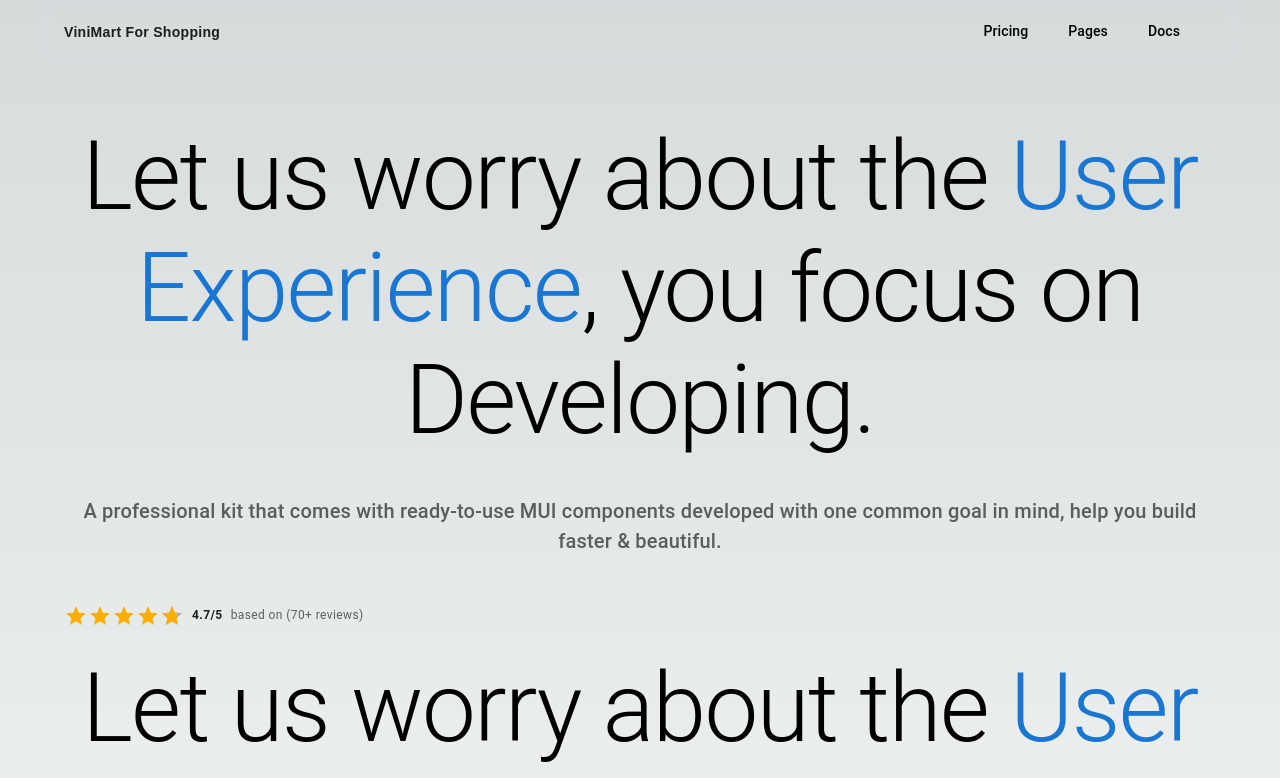
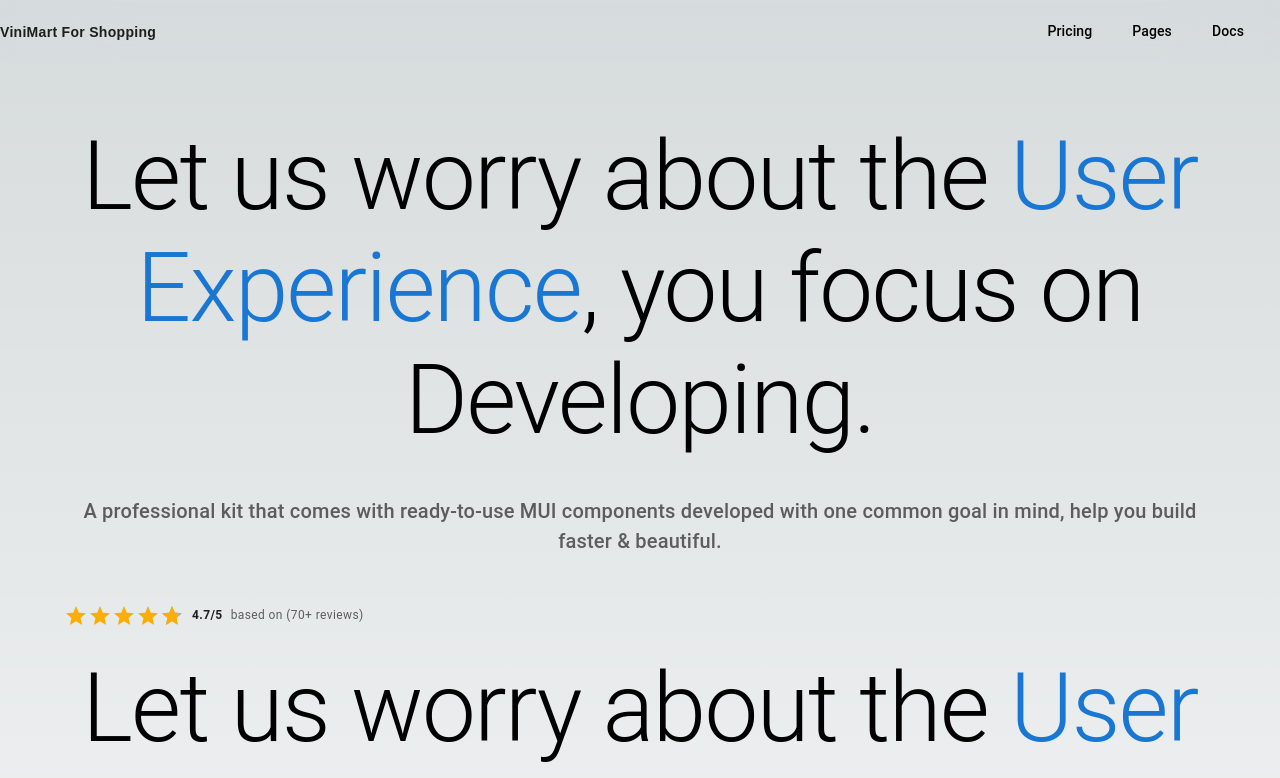
Before and after one commit to itzvp/ViNiMart, a Next.js app: page / in a window 1280 px wide. Shown: the top 778 px of the page. Built offline with nearby package versions, Linux system fonts and the light colour scheme.

Commit message:
topNavChnages

```diff
--- a/src/app/(pages)/(private)/top-nav.tsx
+++ b/src/app/(pages)/(private)/top-nav.tsx
@@ -90,9 +90,9 @@ const TopNav: FC<TopNavProps> = () => {
         zIndex: (theme) => theme.zIndex.appBar,
       }}
     >
-      <Container
+      <Box
         sx={{
-          backdropFilter: "blur(6px)",
+          backdropFilter: "blur(50px)",
           backgroundColor: "transparent",
           borderRadius: 2.5,
           boxShadow: "none",
@@ -126,7 +126,10 @@ const TopNav: FC<TopNavProps> = () => {
               spacing={1}
               sx={{ textDecoration: "none" }}
             >
-              <Box className="hidden md:block">
+              <Box
+                className="hidden md:block"
+                sx={{ flexGrow: 1, textAlign: "right" }}
+              >
                 <Box
                   sx={{
                     color: "text.primary",
@@ -134,6 +137,7 @@ const TopNav: FC<TopNavProps> = () => {
                     fontSize: 14,
                     fontWeight: 800,
                     letterSpacing: "0.3px",
+                    paddingRight: "2px", // Adjust padding right for spacing
                     lineHeight: 2.5,
                     "& span": {
                       color: "primary.main",
@@ -190,9 +194,37 @@ const TopNav: FC<TopNavProps> = () => {
             </Stack>
           </Box>
         </Stack>
-      </Container>
+      </Box>
     </Box>
   );
 };
 
 export default TopNav;
+
+// import { Box, Container, Stack } from "@mui/material";
+
+// const TOP_NAV_HEIGHT = 64;
+
+// function TopNav() {
+//   return (
+//     <Box
+//       component="header"
+//       sx={{
+//         left: 0,
+//         right: 0,
+//         top: 0,
+//         position: "fixed",
+//         backgroundColor: "pink",
+//         zIndex: (theme) => theme.zIndex.appBar,
+//       }}
+//     >
+//       <Box sx={{ borderRadius: 2.5 }}>
+//         <Stack direction="row" sx={{ height: "100%" }}>
+//           Working
+//         </Stack>
+//       </Box>
+//     </Box>
+//   );
+// }
+
+// export default TopNav;
```
